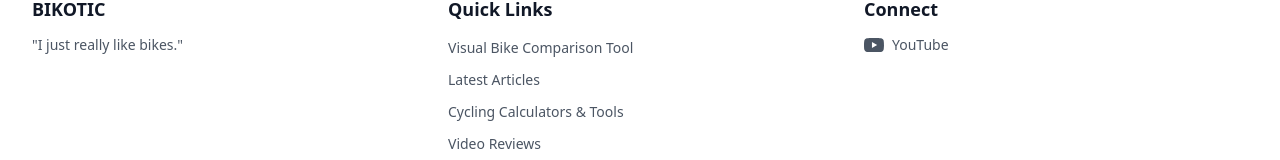
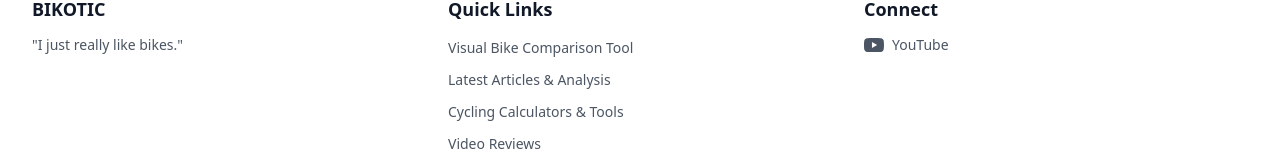
Before and after one commit to maccavamzoo/bikotic-genesis, a Next.js app: page / in a window 1280 px wide. Shown: the part 2271-2431 px from the top of the page. Built offline with nearby package versions, Linux system fonts and the light colour scheme.

Commit message:
Update layout.tsx

```diff
--- a/app/layout.tsx
+++ b/app/layout.tsx
@@ -55,7 +55,7 @@ export default function RootLayout({
                   </li>
                   <li>
                     <Link href="/articles" className="text-gray-600 hover:text-bikotic-blue text-sm">
-                      Latest Articles
+                      Latest Articles & Analysis
                     </Link>
                   </li>
                   <li>
```
